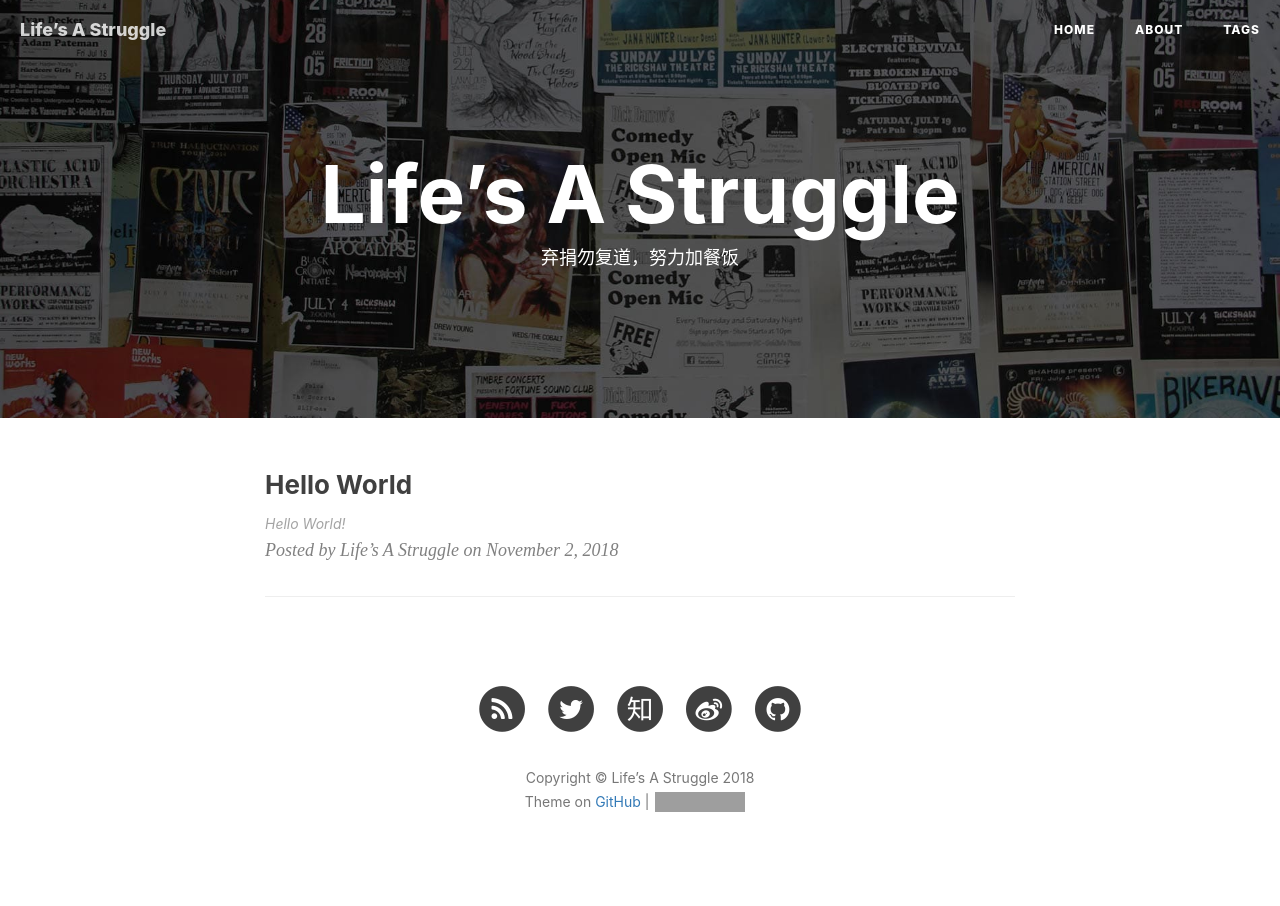
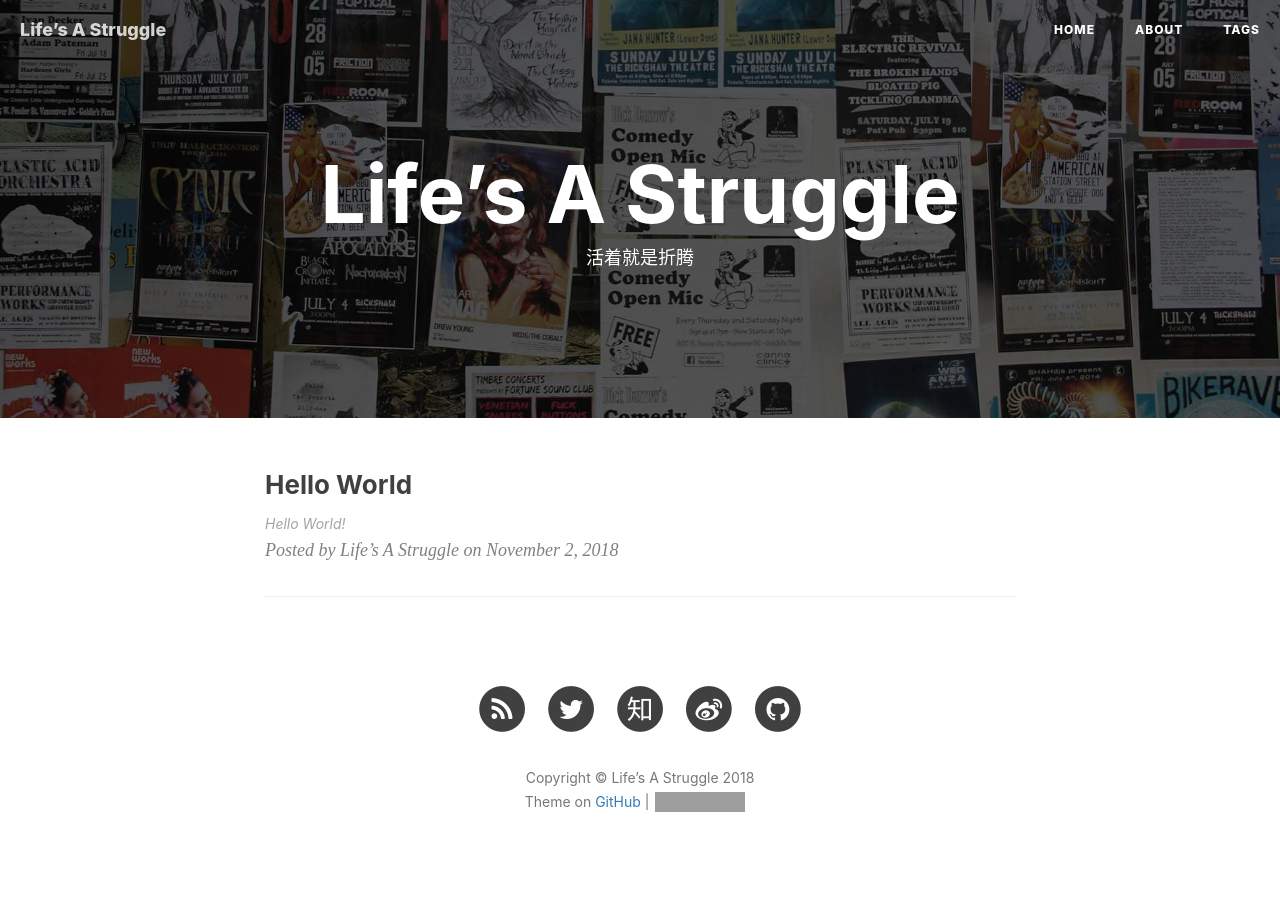
Before and after one commit to since199411/since199411.github.io, a Jekyll site: the page built from index.html, in a window 1280 px wide. Built offline with Jekyll 4.4.1, drawn with Linux system fonts in a browser that asks for light colours; nearby versions of some CDN libraries; the list of posts is cut into pages by our own code; comment, search, counter and statistics services are not loaded; grey boxes are pictures that could not be loaded.

Commit message:
Update index.html

```diff
--- a/index.html
+++ b/index.html
@@ -1,6 +1,6 @@
 ---
 layout: page
-description: "弃捐勿复道，努力加餐饭"
+description: "活着就是折腾"
 ---
 
 {% for post in paginator.posts %}
```
